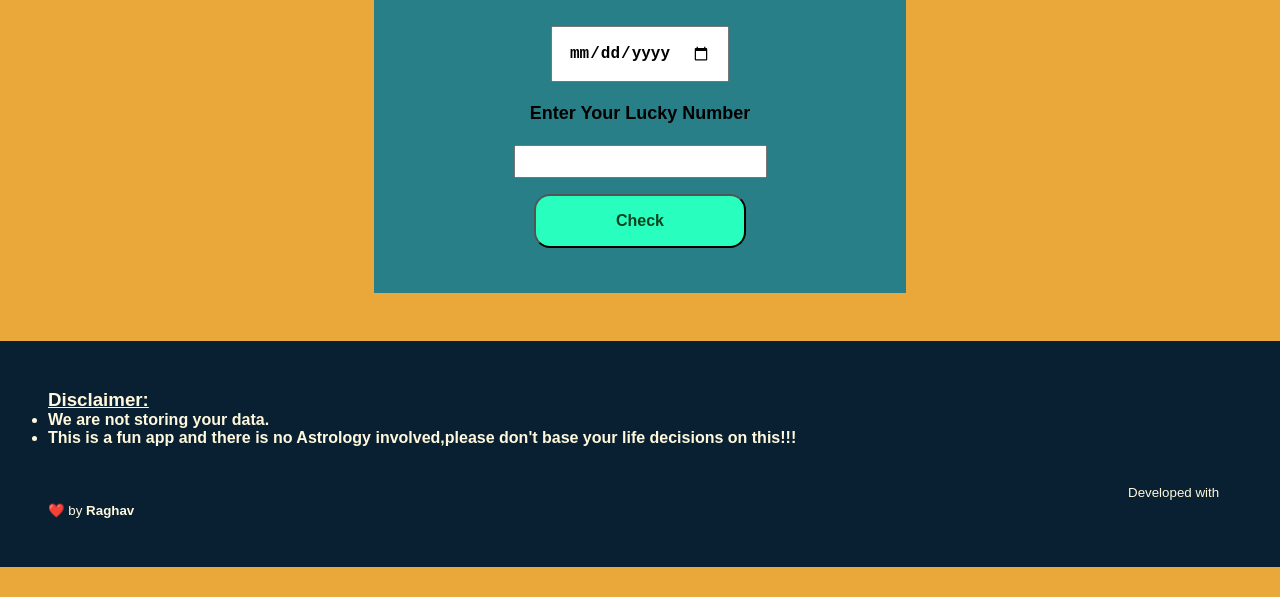
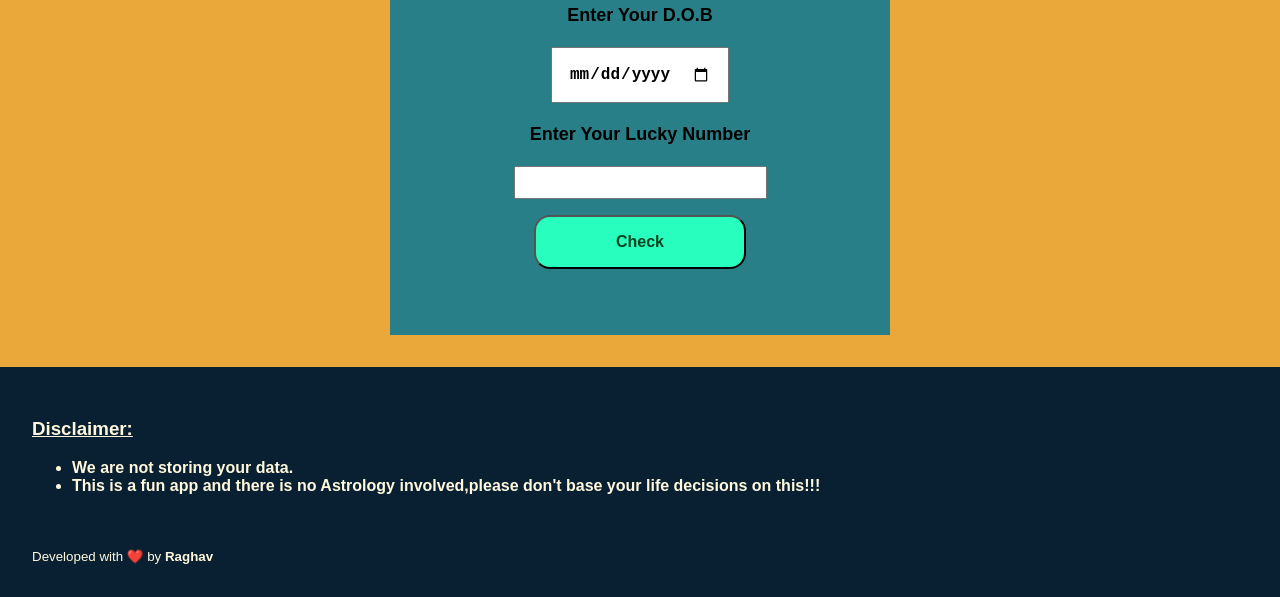
Before and after one commit to raghav6202/Birthday-Lucky, a plain HTML site: page index.html in a window 1280 px wide. Shown: the part 228-825 px from the top of the page. Before the commit the page ends 800 px from the top, so only its background shows below. Drawn offline with nearby package versions, Linux system fonts and the light colour scheme; a web font is replaced by a local one.

Commit message:
style:change

```diff
--- a/style.css
+++ b/style.css
@@ -13,9 +13,10 @@
 
 *
 {
-
+/*
     margin: 0rem;
-    padding: 0rem;
+    padding: 0rem;  */
+    box-sizing: border-box
 }
 
 body
@@ -48,12 +49,13 @@ margin-bottom: 1rem;
     height: 100%;
    margin: auto;
     margin-top: 3rem;
-    margin-bottom: 1rem;
+    margin-bottom: 2rem;
     /* border-radius: 3rem; */
 
  display: block;
 
     padding: 1.5rem 1rem;
+
     text-align: center;
     background-color: var(--tertiary-color);
     font-size: large;
@@ -100,8 +102,9 @@ font-weight: bolder;
 }
 #foot
 {
-margin-top: 3rem;
-padding: 3rem;
+    /* margin: 0rem;
+margin-top: 3rem; */
+padding: 2rem;
 background-color: #082032;
 color: cornsilk;
 font-family: 'Jaldi', sans-serif;
@@ -112,9 +115,9 @@ font-family: 'Jaldi', sans-serif;
 #dev
 {
 
-    margin-top: 2rem;
-padding: 2.5rem;
-  margin-left: 65rem;
+    text-align: right;
+    color: white;
+    padding-top: 2rem;
     /* text-align: center;  */
      color: cornsilk;
 
```
Also changed, not shown: index.html (+1 -0 lines).
